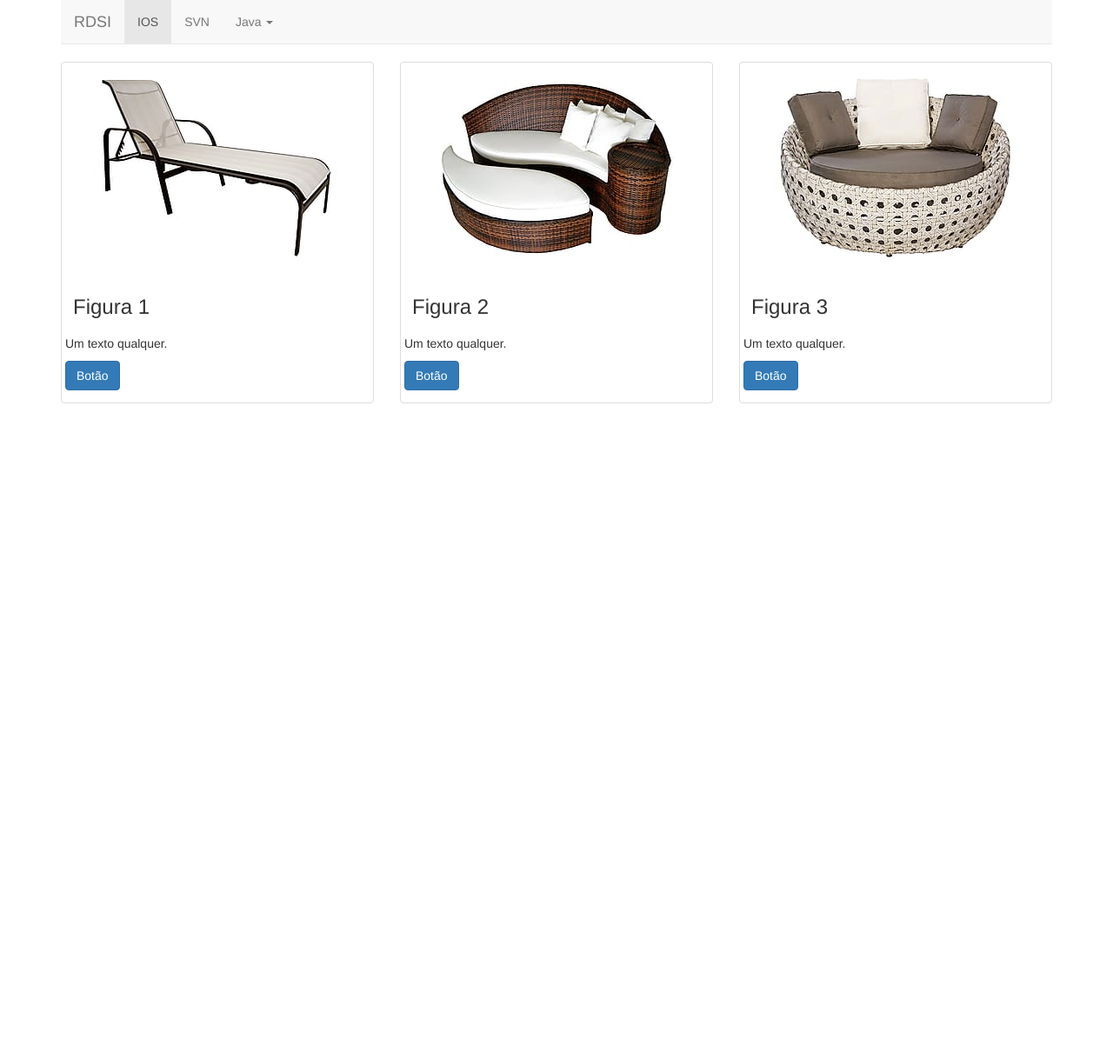
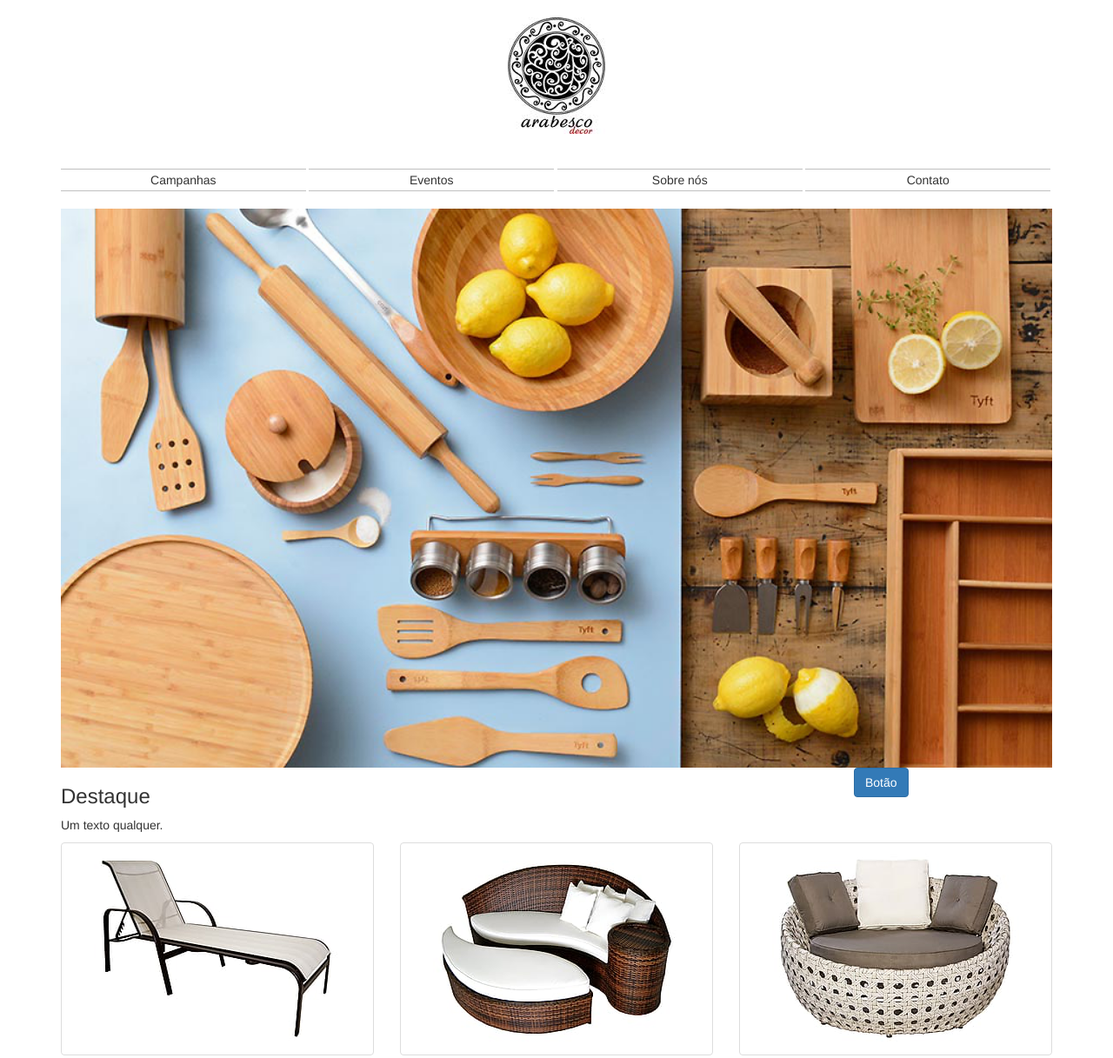
Before and after one commit to renatodiasdev/testeBootstrap, a website: page wwwroot/index.html in a window 1280 px wide. Shown: the top 1217 px of the page at 87% size. Before the commit the page ends 800 px from the top, so only its background shows below. Drawn offline with Linux system fonts and the light colour scheme.

Commit message:
começando a estilizar

```diff
--- /dev/null
+++ b/wwwroot/css/style.css
@@ -0,0 +1,56 @@
+.centralizarImagem {
+    display:         flex;
+    display: -webkit-flex; /* Garante compatibilidade com navegador Safari. */
+
+    justify-content: center;
+    align-items: center;
+    padding: 20px;
+}
+
+.menu {
+    width: 100%;
+    padding-top: 20px;
+    padding-bottom: 20px;
+}
+
+.menu ul {
+    padding:0px;
+	margin:0px;;
+	list-style:none;
+    }
+
+.menu ul li {display: inline}
+
+.menu ul li a {
+    	padding: 2px 10px;
+    	display: inline-block;
+        width: 24.70%;
+
+    	/* visual do link */
+    	color: #333;
+        text-align: center;
+    	text-decoration: none;
+        border-top-style: solid;
+        border-top-width: 1px;
+        border-top-color: silver;
+        border-bottom-style: solid;
+        border-bottom-width: 1px;
+        border-bottom-color: silver;
+    }
+
+.menu ul li a:hover {
+    color: saddlebrown;
+    font-weight: bold;
+    border-top-color: saddlebrown;
+    border-bottom-color: saddlebrown;
+    }
+
+.destaque {width: 100%}
+
+.quadro {width: 100%; float: left;}
+
+.quadro img {width: 100%}
+
+.texto {width: 80%;  float: left;}
+
+.botao {width: 10%; float: left;}
--- a/wwwroot/index.html
+++ b/wwwroot/index.html
@@ -5,42 +5,49 @@
        <meta name="viewport" content="width-device-width, initical-scale=1.0">
        <!-- Bootstrap -->
        <link href="css/bootstrap.min.css" rel="stylesheet">
-
+       <link href="css/style.css" rel="stylesheet">
     </head>
     <body>
        <div class="container">
-           <nav class="navbar navbar-default navbar-static-top" role="navigation">
-               <div class="navbar-header">
-                   <a class="navbar-brand" href="#">RDSI</a>
+          <header>
+              <div class="centralizarImagem">
+                  <img src="img/logo.jpg">
                </div>
-               <div>
-                   <ul class="nav navbar-nav">
-                      <li class="active"><a href="#">IOS</a></li>
-                      <li><a href="#">SVN</a></li>
-                      <li class="dropdown">
-                          <a href="#" class="dropdown-toggle" data-toggle="dropdown">
-                              Java <b class="caret"></b>
-                          </a>
-                          <ul class="dropdown-menu">
-                              <li><a href="#">jmeter</a></li>
-                              <li><a href="#">EJB</a></li>
-                              <li><a href="#">Jasper Report</a></li>
-                              <li class="divider"></li>
-                              <li><a href="#">Separated Link</a></li>
-                              <li class="divider"></li>
-                              <li><a href="#">One more separated link</a></li>
-                          </ul>
-                      </li>
+               <div class="menu">
+                   <ul>
+                     <li><a href="#">Campanhas</a></li>
+                     <li><a href="#">Eventos</a></li>
+                     <li><a href="#">Sobre nós</a></li>
+                     <li><a href="#">Contato</a></li>
                    </ul>
                </div>
-           </nav>
+          </header>
           <div class="row">
+              <div class="col-xs-12">
+                  <div class="destaque">
+                      <div class="quadro">
+                        <img src="img/destaque.jpg" alt="destaque">
+                        <div class="texto">
+                            <h3>Destaque</h3>
+                            <p>Um texto qualquer.</p>
+                        </div>
+                        <div class="botao">
+                            <p>
+                                <a href="#" class="btn btn-primary" role="button">
+                                Botão
+                                </a>
+                            </p>
+                        </div>
+                      </div>
+
+                  </div>
+              </div>
               <div class="col-xs-4">
                   <div class="thumbnail">
-                      <img src="img/moveis-01.jpg" alt="Generic placeholder thumbnail"
+                      <img src="img/moveis-01.jpg" alt="Generic placeholder thumbnail">
                   </div>
                   <div class="caption">
-                      <h3>Figura 1</div>
+                      <h3>Figura 1</h3>
                       <p>Um texto qualquer.</p>
                       <p>
                          <a href="#" class="btn btn-primary" role="button">
@@ -51,10 +58,10 @@
               </div>
               <div class="col-xs-4">
                   <div class="thumbnail">
-                      <img src="img/moveis-02.jpg" alt="Generic placeholder thumbnail"
+                      <img src="img/moveis-02.jpg" alt="Generic placeholder thumbnail">
                   </div>
                   <div class="caption">
-                      <h3>Figura 2</div>
+                      <h3>Figura 2</h3>
                       <p>Um texto qualquer.</p>
                       <p>
                          <a href="#" class="btn btn-primary" role="button">
@@ -65,10 +72,10 @@
               </div>
               <div class="col-xs-4">
                   <div class="thumbnail">
-                      <img src="img/moveis-03.jpg" alt="Generic placeholder thumbnail"
+                      <img src="img/moveis-03.jpg" alt="Generic placeholder thumbnail">
                   </div>
                   <div class="caption">
-                      <h3>Figura 3</div>
+                      <h3>Figura 3</h3>
                       <p>Um texto qualquer.</p>
                       <p>
                          <a href="#" class="btn btn-primary" role="button">
```
Also changed, not shown: wwwroot/img/brush.jpg (added), wwwroot/img/destaque.jpg (added), wwwroot/img/logo.jpg (added).
